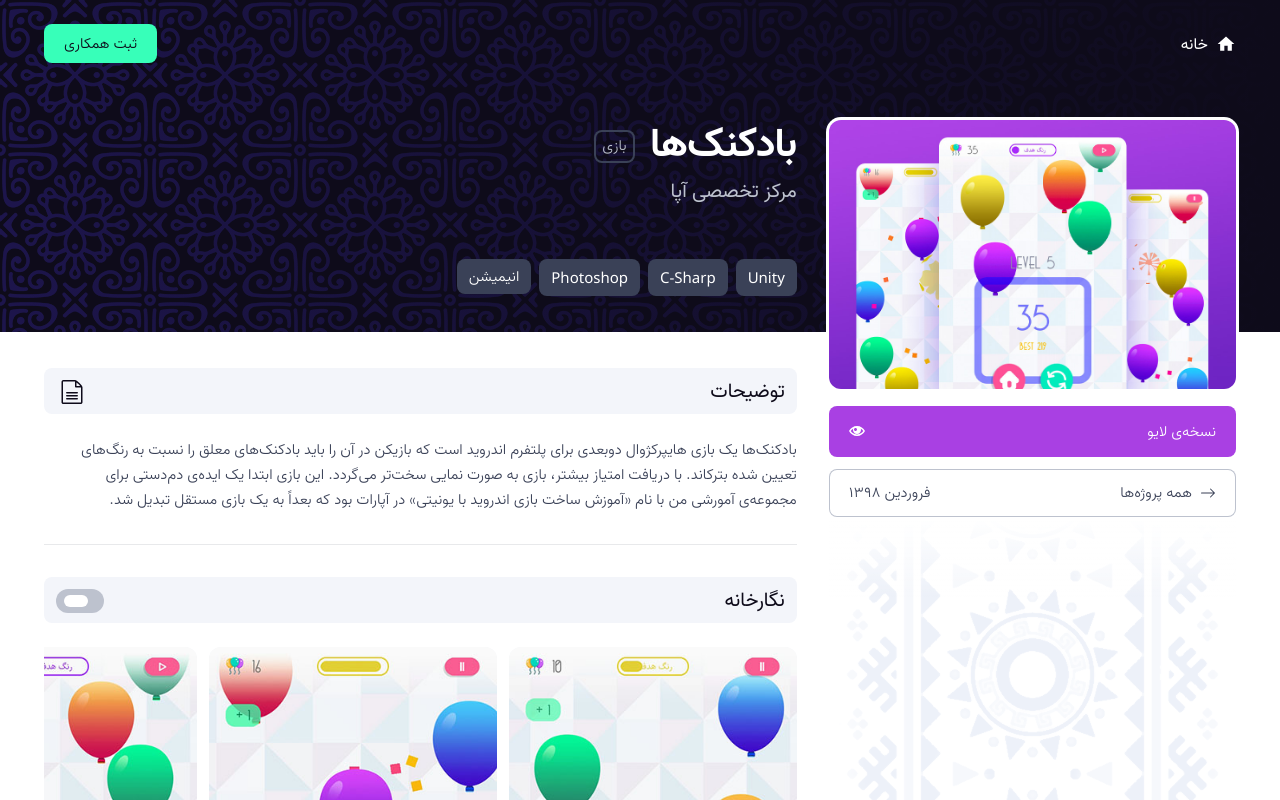
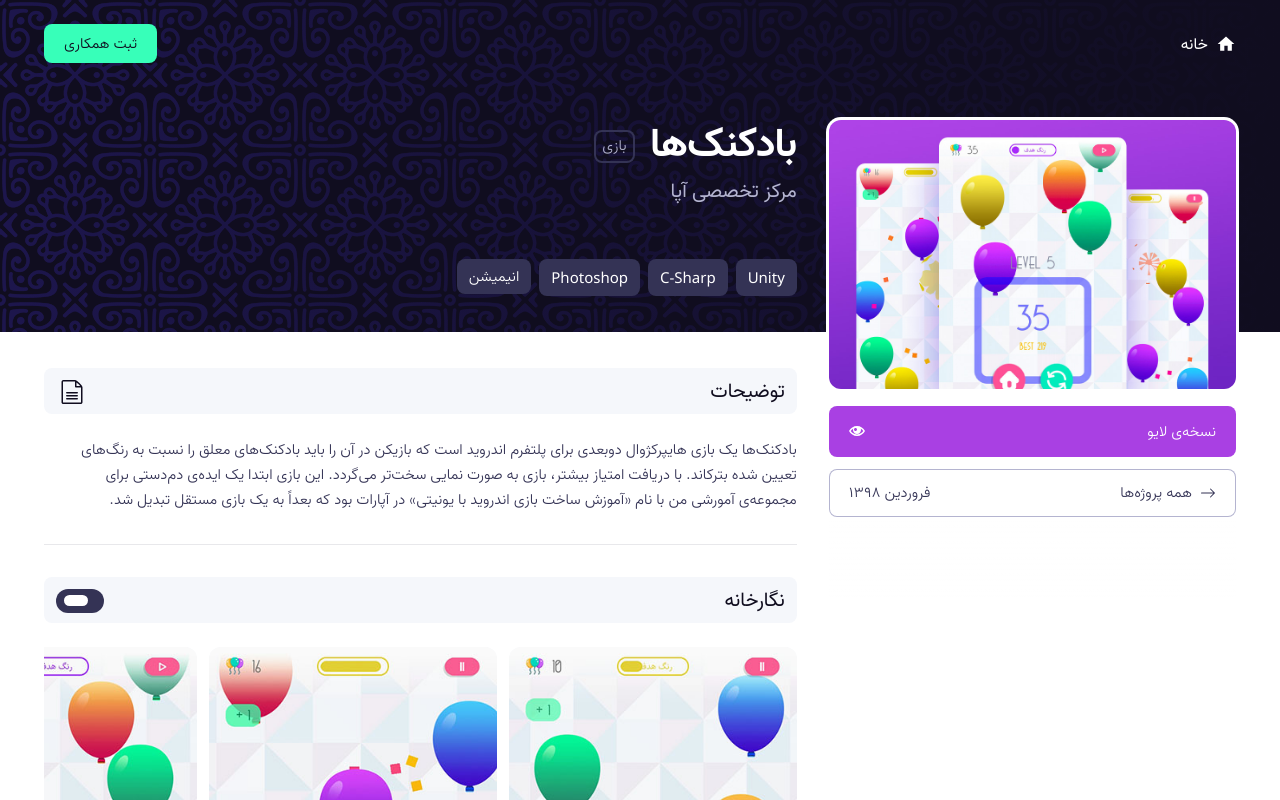
Before and after one commit to aminthemar/aminthemar-portfolio, a React (Create React App) app: page /works/balloons in a window 1280 px wide. Shown: the top 800 px of the page. Built offline with nearby package versions, Linux system fonts and the light colour scheme.

Commit message:
Persian Pattern

```diff
--- a/src/App.scss
+++ b/src/App.scss
@@ -72,7 +72,10 @@
   border: 1px solid var(--border-color);
 
   border-radius: 8px;
-  transition: 0.2s border ease-in-out;
+
+  &:hover {
+    border: 1px solid var(--gray-color);
+  }
 }
 
 input:-webkit-autofill,
@@ -260,7 +263,8 @@ ul {
 }
 
 .app__bg-persian {
-  background: linear-gradient(transparent, var(--white-color) 50%), url('./assets/persian-pattern.png') repeat;
+  background: linear-gradient(transparent, var(--white-color)), url('./assets/persian-pattern.png') repeat;
+  background-position: center;
 }
 
 .button_icon {
--- a/src/components/EduItem/EduItem.scss
+++ b/src/components/EduItem/EduItem.scss
@@ -5,7 +5,7 @@
     flex-direction: column;
 
     position: relative;
-    padding: 0 1.5rem 3rem 0;
+    padding: 0 1.5rem 4rem 0;
 
     &::before {
         content: '';
@@ -29,7 +29,7 @@
 
         background-color: var(--primary-lightmode-color);
         border-radius: 100px;
-        transition: height ease-out 0.3s;
+        transition: height ease-out 0.2s;
     }
 
     span {
@@ -44,7 +44,7 @@
 
     @media screen and (min-width: 699px) {
         justify-content: center;
-        padding: 0 0 3rem 0;
+        padding: 0 0 4rem 0;
 
         &::before {
             right: calc(50% - 4px);
@@ -56,17 +56,17 @@
 
         span {
             margin: 0 1.5rem;
-            width: 26rem;
+            width: 29rem;
         }
 
         section {
             margin: 0 1.5rem;
-            width: 26rem;
+            width: 29rem;
         }
     }
 
     @media screen and (min-width: 769px) {
-        padding-bottom: 4rem;
+        padding-bottom: 5rem;
     }
 
     @media screen and (min-width: 2000px) {
@@ -91,10 +91,10 @@
     padding: 0.75rem 1rem;
     margin-top: 1rem;
     border-radius: 8px;
-    gap: 0.5rem;
+    gap: 0.25rem;
 
-    background-color: #f2f2ff;
-    // box-shadow: inset 0 0 0 1px var(--border-color);
+    // background-color: #f2f2ff;
+    box-shadow: inset 0 0 0 1px var(--primary-lightmode-color);
     transition: all 0.1s ease-in-out;
 
     * {
@@ -103,7 +103,6 @@
 
     &:hover {
         background-color: var(--primary-lightmode-color);
-        // box-shadow: unset;
 
         * {
             color: var(--white-color);
@@ -112,8 +111,8 @@
 }
 
 .app__edu-grade {
-    padding: 0.75rem 0;
-    margin-bottom: 0.5rem;
+    padding: 1rem 0;
+    margin-bottom: 0.75rem;
     gap: 1.5rem;
     border-bottom: solid 1px var(--border-color);
 }
--- a/src/containers/Contacts/Contacts.scss
+++ b/src/containers/Contacts/Contacts.scss
@@ -2,7 +2,7 @@
     position: relative;
     overflow: hidden;
     width: 100%;
-    background: linear-gradient(190deg, transparent, var(--bg-lightmode-color)), url('../../assets/persian-pattern.png') repeat;
+    background: linear-gradient(transparent 25%, var(--bg-lightmode-color) 125%), url('../../assets/persian-pattern.png') repeat;
 }
 
 .app__contacts-persia {
--- a/src/containers/Edu/Edu.scss
+++ b/src/containers/Edu/Edu.scss
@@ -43,7 +43,7 @@
     overflow: hidden;
     padding: 0.3rem 0;
 
-    transition: all 0.3s ease-out;
+    transition: all 0.2s ease-out;
 
     @media screen and (min-width: 699px) {
         :nth-child(odd) {
--- a/src/containers/Hero/Hero.scss
+++ b/src/containers/Hero/Hero.scss
@@ -124,6 +124,8 @@
 
     .p-title {
         color: var(--white-color);
+        padding: 0 1rem 0.25rem 0;
+        border-right: solid 3px var(--primary-darkmode-color);
     }
 
     li {
--- a/src/containers/Portfolio/Portfolio.scss
+++ b/src/containers/Portfolio/Portfolio.scss
@@ -59,7 +59,9 @@
     a {
         padding: 1.375rem 1.375rem 1.125rem 1.375rem;
         border-radius: 12px;
-        background-color: var(--bg-lightmode-color);
+        background-color: var(--white-color);
+        box-shadow: 0 8px 64px #11307310;
+
         flex-direction: column;
         transition: all 0.2s;
 
@@ -75,8 +77,8 @@
         }
 
         &:hover {
-            background-color: var(--white-color);
-            box-shadow: inset 0 0 0 2px var(--bg-lightmode-color);
+            background-color: unset;
+            box-shadow: unset;
         }
     }
 
@@ -209,6 +211,7 @@
     ul {
         gap: 0.75rem;
         cursor: pointer;
+        background-color: var(--white-color);
 
         p {
             padding: 0.6rem 1.25rem;
@@ -222,7 +225,6 @@
     font-weight: var(--font-regular);
     color: var(--primary-lightmode-color);
     box-shadow: inset 0 0 0 2px var(--primary-lightmode-color);
-    background-color: var(--white-color);
 
     svg {
         position: absolute;
@@ -241,4 +243,9 @@
     svg {
         display: none;
     }
+
+
+    &:hover {
+        box-shadow: inset 0 0 0 2px var(--primary-lightmode-color);
+    }
 }
--- a/src/containers/Project/Project.scss
+++ b/src/containers/Project/Project.scss
@@ -30,16 +30,6 @@
     section {
         position: relative;
         width: calc(20rem + 10%);
-
-        &::before {
-            content: "";
-            position: absolute;
-            width: 100%;
-            height: calc(100% - 14rem);
-            top: 14rem;
-            background: linear-gradient(transparent 95%, var(--white-color)), url('../../assets/works/pattern.png') repeat-y center;
-            background-size: contain;
-        }
     }
 
     span {
@@ -248,8 +238,7 @@
 
 .app__project-scroll-indicator {
     position: relative;
-    line-height: 0;
-    background-color: var(--gray-color);
+    background-color: var(--grey-color);
     border-radius: 500px;
     margin-left: 0 !important;
 
@@ -257,7 +246,7 @@
         content: "";
         position: absolute;
         width: 1.5rem;
-        height: 0.75rem;
+        height: 0.7rem;
         top: 0.375rem;
         left: 0.5rem;
         border-radius: 500px;
--- a/src/containers/Works/Works.scss
+++ b/src/containers/Works/Works.scss
@@ -1,7 +1,7 @@
 .app__works {
     width: 100%;
     overflow: hidden;
-    background: linear-gradient(0, transparent, var(--white-color) 75%), url('../../assets/persian-pattern.png') repeat;
+    background: linear-gradient(0, transparent, var(--white-color)), url('../../assets/persian-pattern.png') repeat;
 
     >.section_pad {
         padding-top: 3rem;
@@ -46,7 +46,7 @@
         p {
             position: relative;
 
-            &::after {
+            &::before {
                 content: "";
                 position: absolute;
                 width: 5rem;
@@ -103,7 +103,7 @@
     padding: 0.6rem 1.25rem;
     border-radius: 8px;
 
-    &::after {
+    &::before {
         animation: blobOut 0.15s ease-out forwards;
 
         @keyframes blobOut {
@@ -129,7 +129,7 @@
     padding: 0.5rem 1.25rem;
     border-radius: 8px;
 
-    &::after {
+    &::before {
         animation: blobIn 0.25s ease-in-out forwards;
 
         @keyframes blobIn {
@@ -142,6 +142,7 @@
             }
         }
     }
+
 }
 
 .app__works-portfolio {
--- a/src/index.css
+++ b/src/index.css
@@ -58,14 +58,14 @@ body {
   /* --secondary-color: #ae8cfa; */
   --error-color: #ec8a5c;
 
-  --black-color: #0e0b1a;
-  --border-color: #e8e9eb;
-  --gray-color: #bdc2ce;
-  --grey-color: #3a4157;
+  --black-color: #100d1f;
+  --border-color: #e8e8eb;
+  --gray-color: #b4b4d0;
+  --grey-color: #343355;
   --white-color: #ffffff;
 
   --bg-darkmode-color: #271e6b;
-  --bg-lightmode-color: #f3f5fa;
+  --bg-lightmode-color: #f5f7fb;
 
   --box-width: 1240px;
 }
```
Also changed, not shown: src/assets/persian-pattern.png, src/assets/works/pattern.png (deleted).
